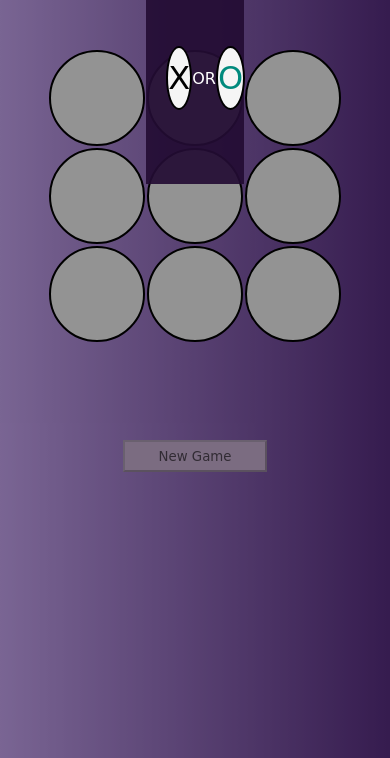
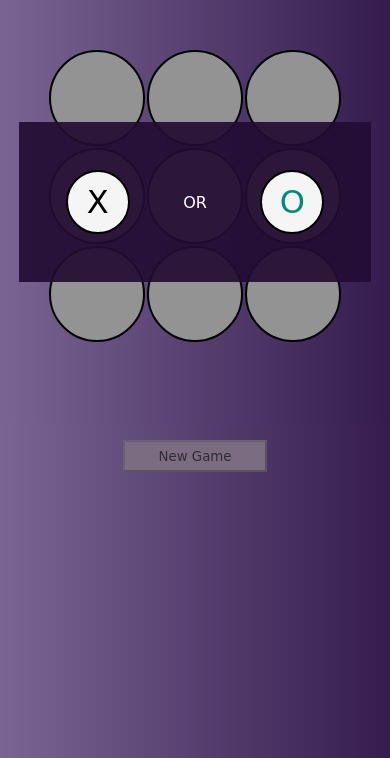
Before and after one commit to halakhellow/Tic-Tac-Toe, a plain HTML site: page index.html in a window 390 px wide. Shown: the part 86-844 px from the top of the page. Drawn offline with nearby package versions, Linux system fonts and the light colour scheme; a web font is replaced by a local one.

Commit message:
make modal box responsive

```diff
--- a/style.css
+++ b/style.css
@@ -27,10 +27,10 @@ body {
     align-items: center;
     background-color: #230c33eb;
     color: white;
-    margin: 15% auto;
+    margin: 13rem auto;
     padding: 20px;
-    width: 25%;
-    height: 25%;
+    width: 22rem;
+    height: 10rem;
 }
 
 .x-btn,
```
